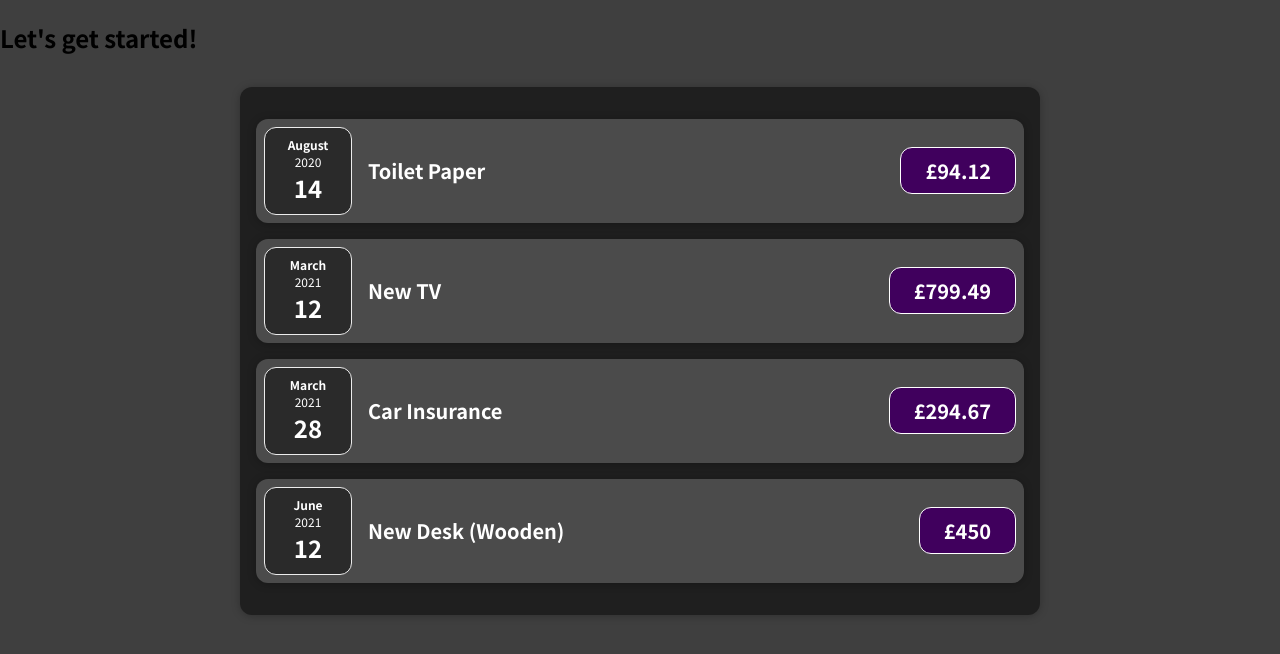
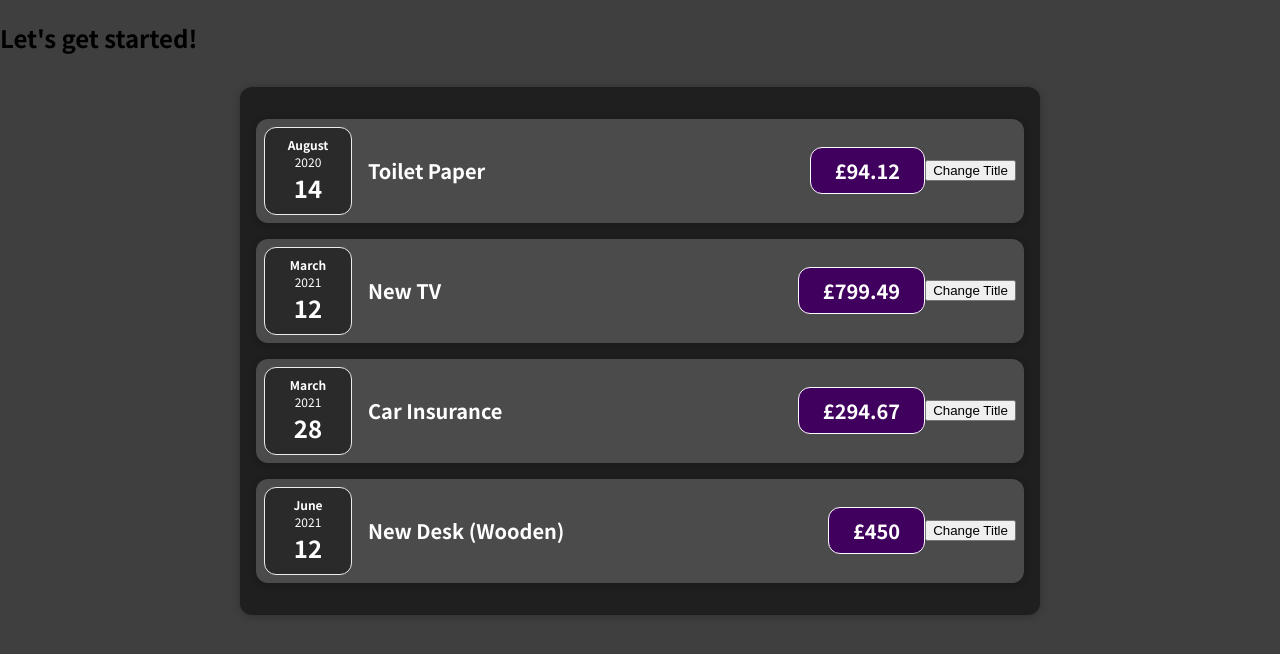
Before and after one commit to Molina-Daniel/react-expense-tracker, a React (Create React App) app: page / in a window 1280 px wide. Shown: the top 654 px of the page. Built offline with nearby package versions, Linux system fonts and the light colour scheme.

Commit message:
Add useState hook to expenseItem

```diff
--- a/src/components/Expenses/ExpenseItem.js
+++ b/src/components/Expenses/ExpenseItem.js
@@ -1,15 +1,24 @@
+import { useState } from "react"; //imports useState hook
 import ExpenseDate from "./ExpenseData";
 import Card from "../UI/Card";
 import "./ExpenseItem.css";
 
 const ExpenseItem = (props) => {
+  //useState return an array in which the first element is the current state value and the second element is a function to update the value
+  const [title, setTitle] = useState(props.title);
+
+  const clickHandler = () => {
+    setTitle("Updated!");
+  };
+
   return (
     <Card className="expense-item">
       <ExpenseDate date={props.date} />
       <div className="expense-item__description">
-        <h2>{props.title}</h2>
+        <h2>{title}</h2>
         <div className="expense-item__price">£{props.amount}</div>
       </div>
+      <button onClick={clickHandler}>Change Title</button>
     </Card>
   );
 };
```
